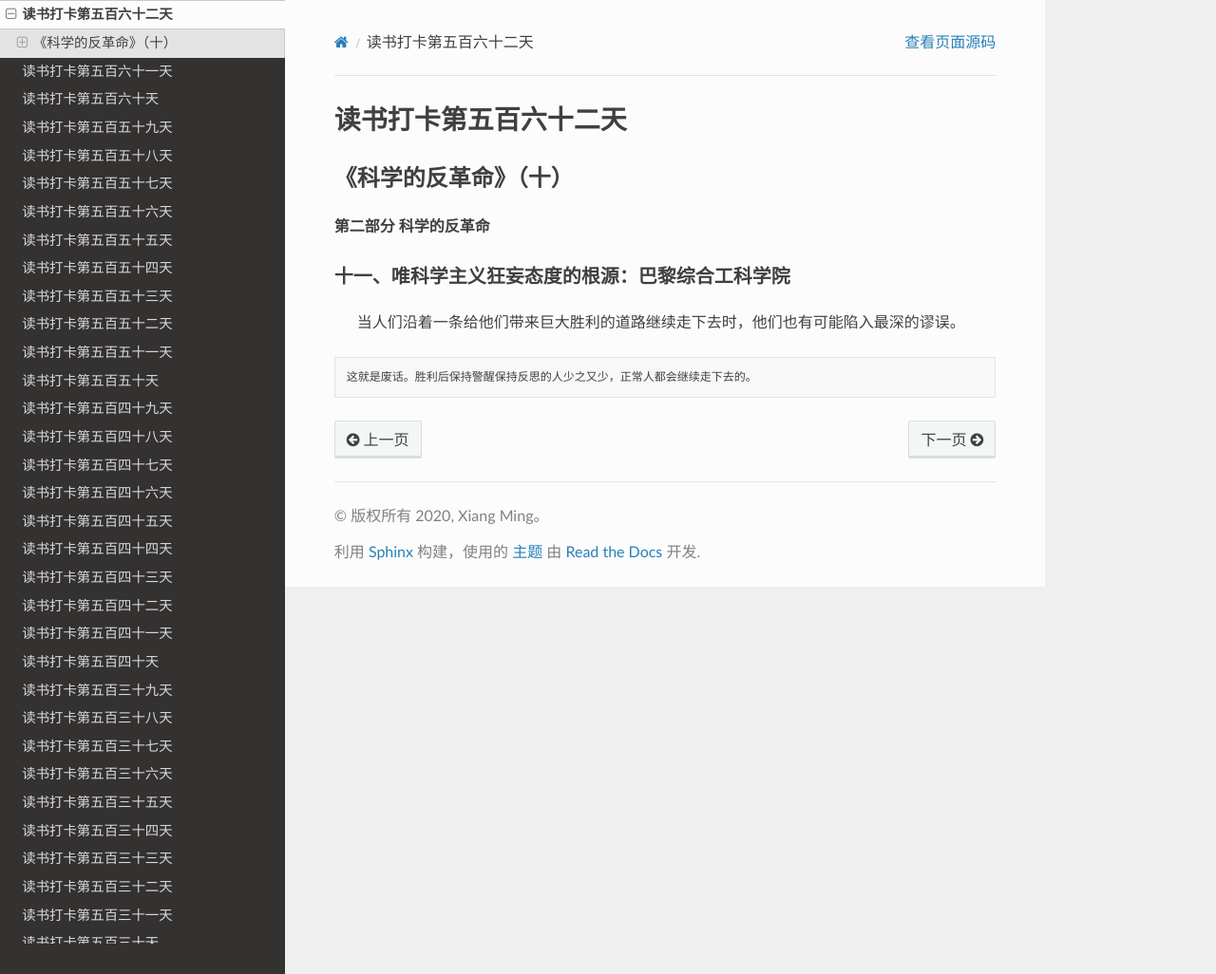
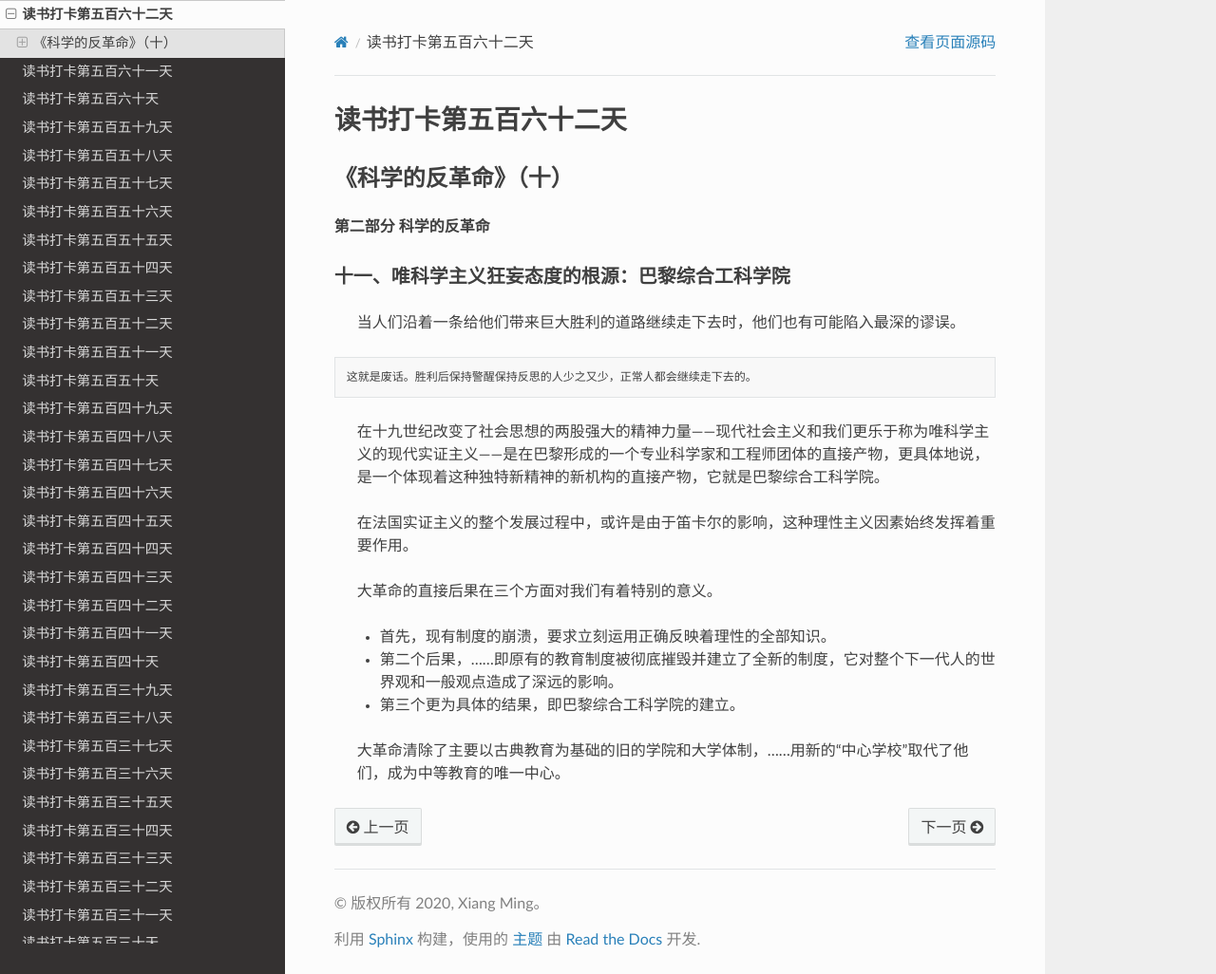
Before and after one commit to xiangming1975/reading, a Sphinx documentation site: the page built from source/2022-03-24.md, in a window 1280 px wide and 1026 px high. Shown: the whole window at 95% size. Built offline with Sphinx 7.4.7 and the Read the Docs theme 2.0.0, drawn with Linux system fonts in a browser that asks for light colours.

Commit message:
自动提交时间: 2022-03-25T22:00:02,128109895+08:00

````diff
--- a/source/2022-03-24.md
+++ b/source/2022-03-24.md
@@ -9,4 +9,15 @@
 ```
 这就是废话。胜利后保持警醒保持反思的人少之又少，正常人都会继续走下去的。
 ```
+> 在十九世纪改变了社会思想的两股强大的精神力量——现代社会主义和我们更乐于称为唯科学主义的现代实证主义——是在巴黎形成的一个专业科学家和工程师团体的直接产物，更具体地说，是一个体现着这种独特新精神的新机构的直接产物，它就是巴黎综合工科学院。
+
+> 在法国实证主义的整个发展过程中，或许是由于笛卡尔的影响，这种理性主义因素始终发挥着重要作用。
+
+> 大革命的直接后果在三个方面对我们有着特别的意义。
+> * 首先，现有制度的崩溃，要求立刻运用正确反映着理性的全部知识。
+> * 第二个后果，……即原有的教育制度被彻底摧毁并建立了全新的制度，它对整个下一代人的世界观和一般观点造成了深远的影响。
+> * 第三个更为具体的结果，即巴黎综合工科学院的建立。
+
+> 大革命清除了主要以古典教育为基础的旧的学院和大学体制，……用新的“中心学校”取代了他们，成为中等教育的唯一中心。
+
 >
````
